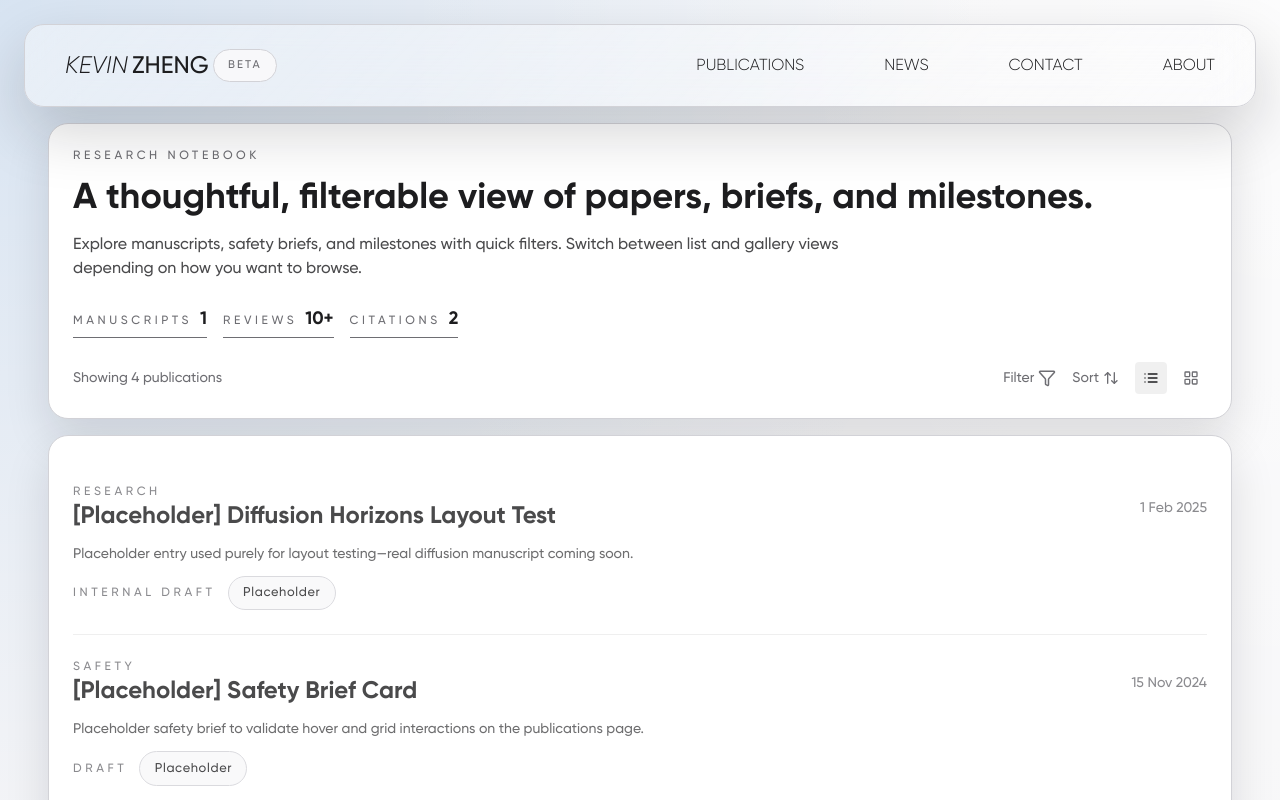
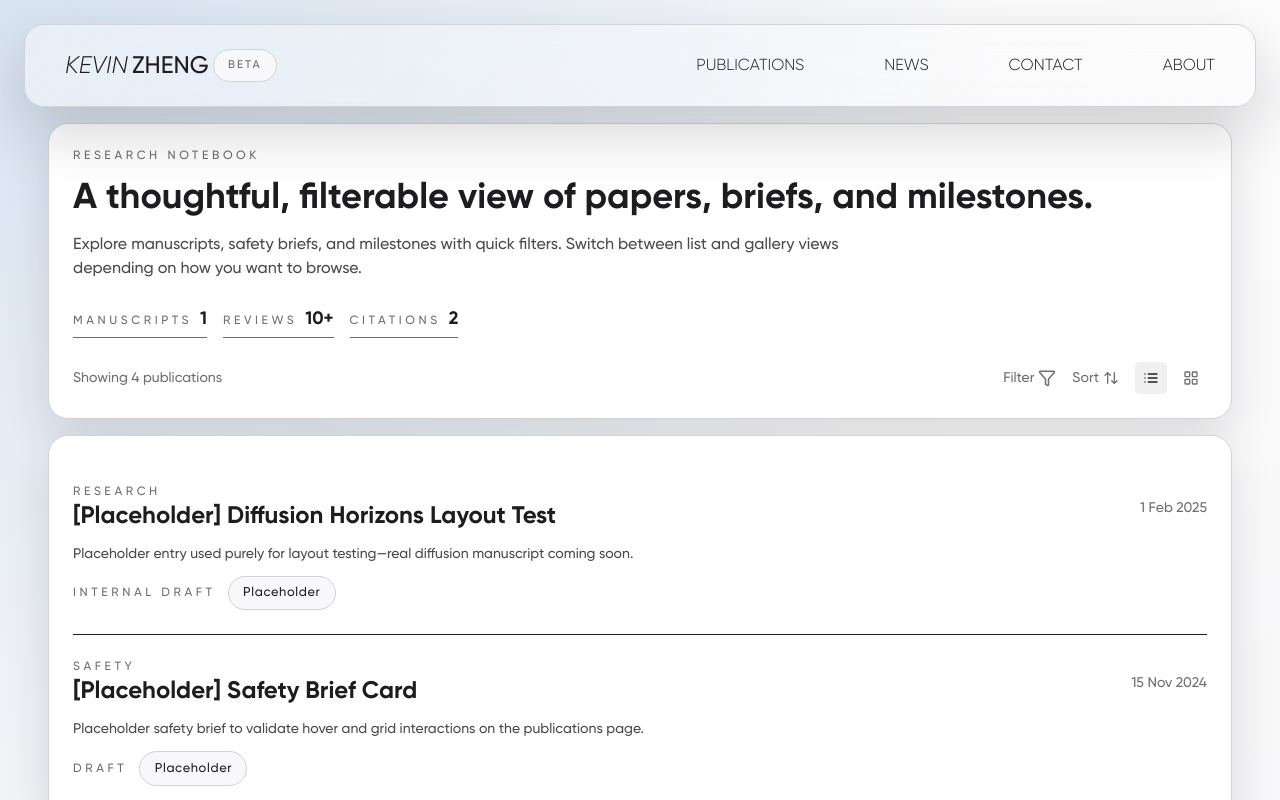
Before and after one commit to kyxzhe/kyxzhe.github.io, a Next.js app: page /publications in a window 1280 px wide. Shown: the top 800 px of the page. Built offline with nearby package versions, Linux system fonts and the light colour scheme.

Commit message:
style: strengthen list hover for news and publications

```diff
--- a/src/app/news/page.tsx
+++ b/src/app/news/page.tsx
@@ -94,7 +94,7 @@ export default function NewsPage() {
 
 const renderListRow = (item: NewsItem) => {
   const row = (
-      <div className="flex flex-col gap-2 py-5 border-b border-[rgba(0,0,0,0.08)] transition-colors group-hover:border-foreground">
+    <div className="flex flex-col gap-2 py-5 border-b border-border/70 dark:border-white/20 transition-colors group-hover:border-foreground group-hover:bg-[rgba(0,0,0,0.03)]">
       <div className="text-xs uppercase tracking-[0.3em] text-muted-foreground">{item.category}</div>
       <h3 className="text-xl font-semibold">{item.title}</h3>
       <p className="text-sm text-muted-foreground">{formatDate(item.date)}</p>
--- a/src/app/publications/page.tsx
+++ b/src/app/publications/page.tsx
@@ -105,15 +105,9 @@ export default function PublicationsPage() {
   const clearFilters = () => setSelectedTopics([]);
 
   const renderListRow = (pub: Publication) => {
-    const interactive = Boolean(pub.link);
     const row = (
       <div
-        className={cn(
-          "flex flex-col gap-3 py-6 border-b border-[rgba(0,0,0,0.08)] transition-colors",
-          interactive
-            ? "group-hover:border-foreground group-hover:bg-[rgba(0,0,0,0.02)] group-focus-visible:border-foreground cursor-pointer"
-            : "opacity-80"
-        )}
+        className="flex flex-col gap-3 py-6 border-b border-border/70 dark:border-white/20 transition-colors group-hover:border-foreground group-hover:bg-[rgba(0,0,0,0.03)]"
       >
         <div className="flex flex-col md:flex-row md:items-center md:justify-between gap-3">
           <div>
```
Lines whose indentation alone changed are shown as unchanged.
